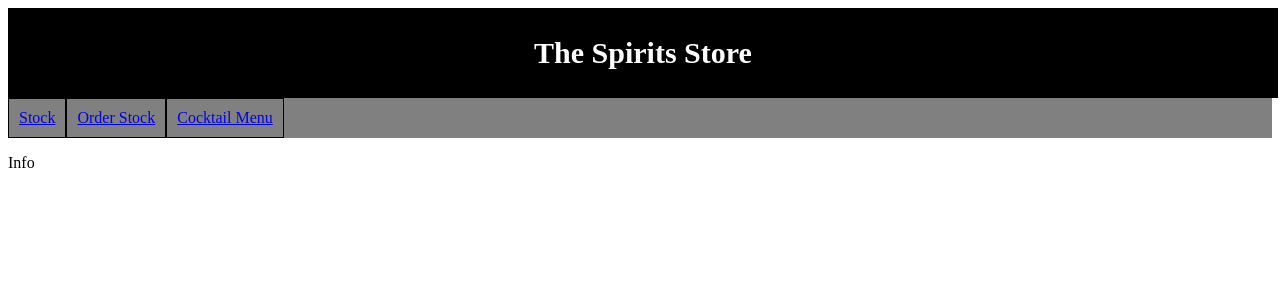
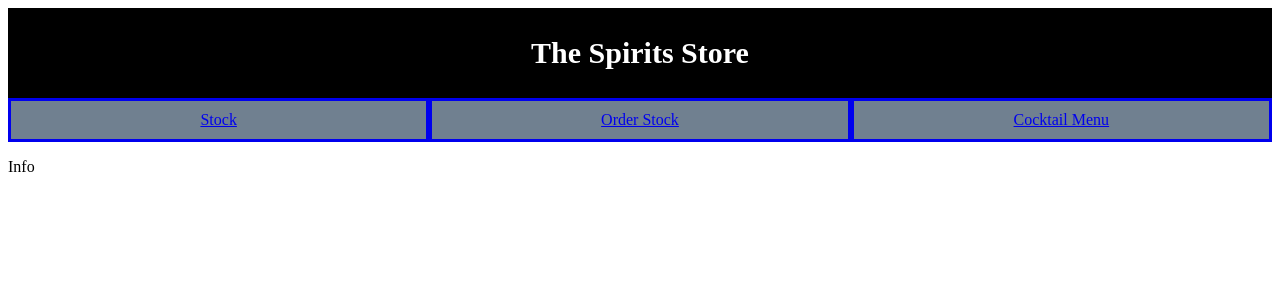
Before and after one commit to IanTennyson/cocktail_bar, a Sinatra app: page / in a window 1280 px wide. Shown: the top 300 px of the page. Run offline with Sinatra, Linux system fonts and the light colour scheme; parts of the project's set-up code (start-up, migrations or seed data) failed here and were passed over.

Commit message:
fixed my buggy nav bar

```diff
--- a/public/styles/structure.css
+++ b/public/styles/structure.css
@@ -1,7 +1,7 @@
 .header {
   background-color: black;
-  width: 100%;
-  height: auto;
+  display: flex;
+  flex-direction: column;
   border: solid;
 }
 
@@ -13,19 +13,25 @@ h1 {
 }
 
 .grid {
-    background-color: grey;
-
-    flex-direction: row;
+  background-color: slategrey;
 }
 
 .grid-row {
   display: flex;
-
+  flex-direction: column;
 }
 
 .grid-cell {
   text-align: center;
   flex: 1;
   padding: 10px;
-    border: solid black 1px;
+  border: solid;
 }
+
+.x {
+  flex-direction: row;
+}
+
+.grid a {
+  display: inline-block;
+}
--- a/views/layout.erb
+++ b/views/layout.erb
@@ -11,10 +11,10 @@
       <h1>The Spirits Store</h1>
     </div>
       <div class="grid">
-        <div class="grid-row" >
-          <a href="/ingredients"><div class="grid-cell">Stock</div></a>
-          <a href="/ingredients/new"><div class="grid-cell">Order Stock</div></a>
-          <a href="/cocktails"><div class="grid-cell">Cocktail Menu</div></a>
+        <div class="grid-row x" >
+          <a href="/ingredients" class="grid-cell">Stock</a>
+          <a href="/ingredients/new" class="grid-cell">Order Stock</a>
+          <a href="/cocktails" class="grid-cell">Cocktail Menu</a>
         </div>
       </div>
   </nav>
```
Lines whose indentation alone changed are shown as unchanged.
